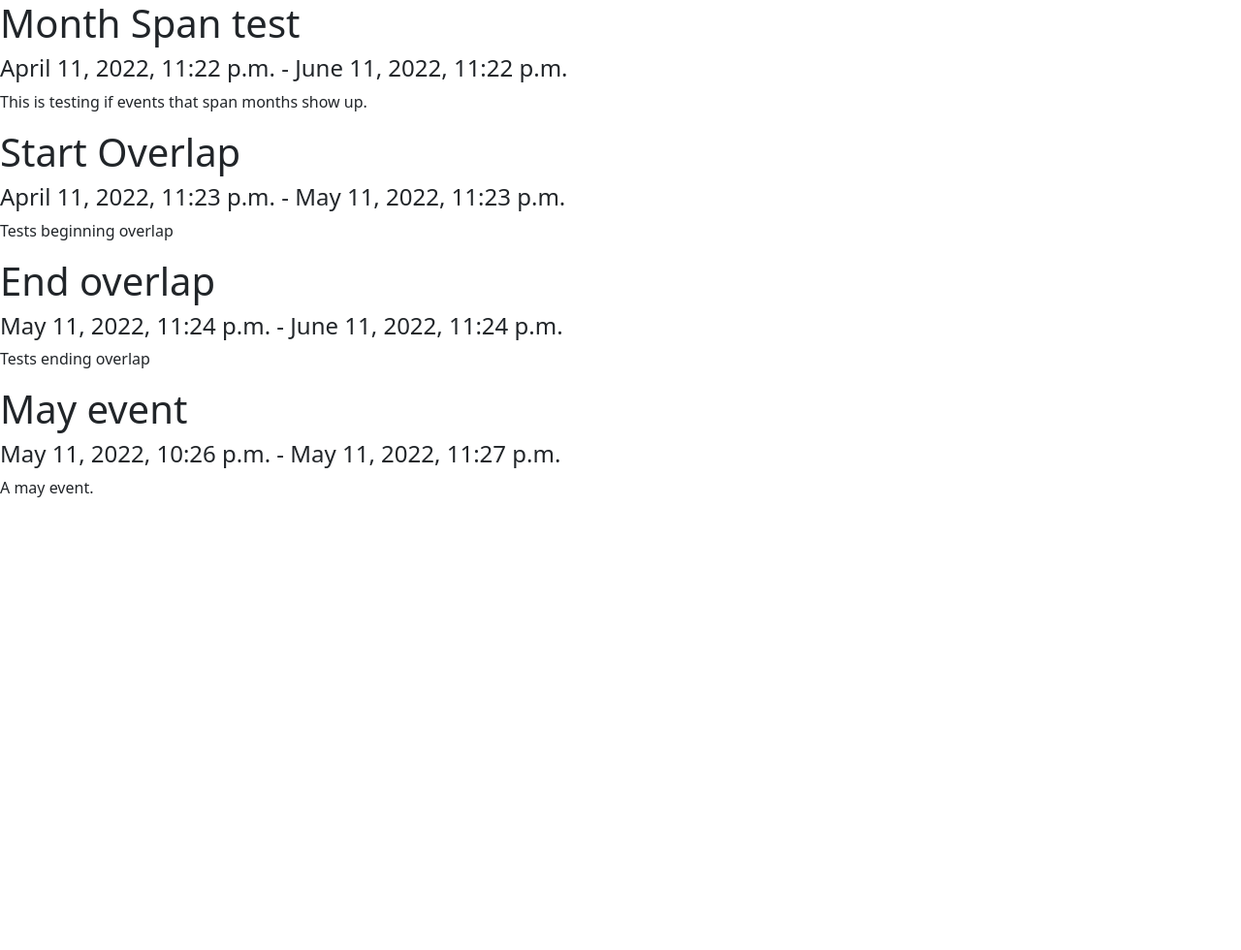
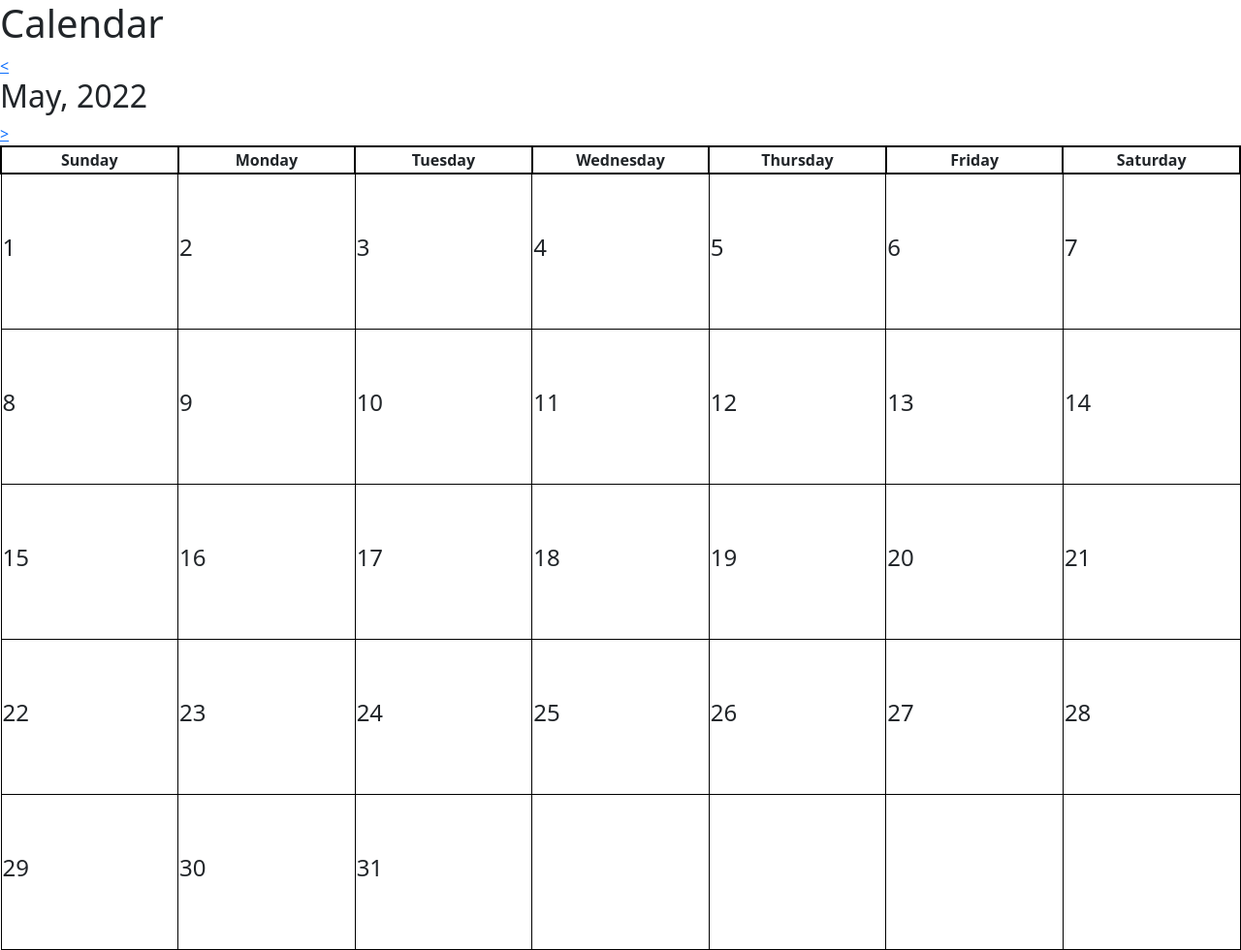
Before and after one commit to matthew-talamantes/ERL-portal, a Django app: page /events/calendar/2022/05/ in a window 1280 px wide. Shown: the whole page at 97% size. Before the commit the page ends 513 px from the top, so only its background shows below. Run offline with Django 4.2, Linux system fonts and the light colour scheme; data comes from the database, SQL or seed files in the repository.

Commit message:
Add basic calendar functionality

```diff
--- a/erlportal/erlportal/settings.py
+++ b/erlportal/erlportal/settings.py
@@ -139,6 +139,9 @@ USE_TZ = True
 # https://docs.djangoproject.com/en/4.0/howto/static-files/
 
 STATIC_URL = 'static/'
+STATICFILES_DIRS = [
+    BASE_DIR / "static",
+]
 MEDIA_ROOT = BASE_DIR / 'media'
 MEDIA_URL = '/media/'
 
--- a/erlportal/events/templates/events/calendar.html
+++ b/erlportal/events/templates/events/calendar.html
@@ -1,8 +1,32 @@
 {% extends "pages/base.html" %}
+{% load static %}
+{% block headinfo %}
+<link rel="stylesheet" type="text/css" href="{% static 'events/calendar.css' %}" />
+{% endblock headinfo %}
 {% block content %}
-{% for event in events %}
+<h1>Calendar</h1>
+<a href="" id="btn-prev-month">
+    < </a>
+        <h2>{{ monthName }}, {{ year }}</h2>
+        <a href="" id="btn-next-month">></a>
+        <table id="calendar">
+            <thead class="day-names">
+                <th>Sunday</th>
+                <th>Monday</th>
+                <th>Tuesday</th>
+                <th>Wednesday</th>
+                <th>Thursday</th>
+                <th>Friday</th>
+                <th>Saturday</th>
+            </thead>
+            <tbody id="calendar-body"></tbody>
+        </table>
+        <!-- {% for event in events %}
 <h1>{{ event.title }}</h1>
 <h4>{{ event.startTime }} - {{ event.endTime }}</h4>
 <p>{{ event.description }}</p>
-{% endfor %}
-{% endblock content %}
+{% endfor %} -->
+        {{ year|json_script:"year"}}
+        {{ month|json_script:"month"}}
+        <script type="text/javascript" src="{% static 'events/calendar.js' %}"></script>
+        {% endblock content %}
--- a/erlportal/events/views.py
+++ b/erlportal/events/views.py
@@ -35,12 +35,15 @@ class CalendarView(TemplateView):
     template_name = 'events/calendar.html'
 
     def get_context_data(self, **kwargs):
+        months = ('January', 'Febuary', 'March', 'April', 'May', 'June', 'July', 'August', 'September', 'October', 'November', 'December')
         context = super().get_context_data(**kwargs)
         year = int(self.kwargs.get('year'))
         month = int(self.kwargs.get('month'))
         daysInMonth = calendar.monthrange(year, month)[1]
         monthStart = timezone.make_aware(datetime.datetime(year, month, 1))
         monthEnd = timezone.make_aware(datetime.datetime(year, month, daysInMonth))
-
+        context['year'] = year
+        context['month'] = month
+        context['monthName'] = months[month - 1]
         context['events'] = Event.objects.filter(Q(startTime__gte=monthStart) | Q(endTime__gte=monthStart)).filter(Q(startTime__lte=monthEnd) | Q(endTime__lte=monthEnd))
         return context
--- a/erlportal/pages/templates/pages/base.html
+++ b/erlportal/pages/templates/pages/base.html
@@ -13,6 +13,7 @@
     {% endif %}
     <link href="https://cdn.jsdelivr.net/npm/bootstrap@5.1.3/dist/css/bootstrap.min.css" rel="stylesheet"
         integrity="sha384-1BmE4kWBq78iYhFldvKuhfTAU6auU8tT94WrHftjDbrCEXSU1oBoqyl2QvZ6jIW3" crossorigin="anonymous">
+    {% block headinfo %}{% endblock headinfo %}
 </head>
 
 <body>
--- /dev/null
+++ b/erlportal/static/events/calendar.css
@@ -0,0 +1,18 @@
+table#calendar {
+  border: 1px black solid;
+  width: 100%;
+  table-layout: fixed;
+}
+
+table#calendar thead.day-names th {
+  text-align: center;
+  border: 2px black solid;
+}
+
+table#calendar tbody#calendar-body td {
+  height: 10em;
+  text-align: left;
+  position: relative;
+  border: 1px black solid;
+}
+/*# sourceMappingURL=calendar.css.map */
--- /dev/null
+++ b/erlportal/static/events/calendar.js
@@ -0,0 +1,65 @@
+const buildCalendar = (month, year) => {
+    /*Month is 1 based when passed in. */
+
+    let monthIndex = month - 1;
+
+    const calendar = document.getElementById("calendar-body");
+    const prevBtn = document.getElementById('btn-prev-month');
+    const nextBtn = document.getElementById('btn-next-month');
+    const baseUrl = '/events/calendar';
+    let prevMonth = `${year}/${month - 1}`;
+    let nextMonth = `${year}/${month + 1}`;
+    if (monthIndex === 0) {
+        prevMonth = `${year - 1}/12`;
+    } else if (monthIndex === 11) {
+        nextMonth =  `${year + 1}/1`;
+    }
+
+    prevBtn.href = `${baseUrl}/${prevMonth}`;
+    nextBtn.href= `${baseUrl}/${nextMonth}`;
+
+    const daysInMonth = new Date(year, monthIndex + 1, 0).getDate();
+    const firstWeekday = new Date(year, monthIndex, 1).getDay();
+    const lastWeekday = new Date(year, monthIndex, daysInMonth).getDay();
+    const dayList = [];
+
+
+    for (let i = 0; i < firstWeekday; i++) {
+        dayList.push('');
+    }
+
+    for (let i = 1; i <= daysInMonth; i++) {
+        dayList.push(i);
+    }
+
+    if (lastWeekday < 6) {
+        const trailingDays = 6 - lastWeekday;
+        for (let i=0; i < trailingDays; i++) {
+            dayList.push('');
+        }
+    }
+
+    let weekDayCount = 0;
+    let htmlOutput = '';
+    dayList.forEach((item) => {
+        if (weekDayCount === 0) {
+            htmlOutput += `<tr><td class="cal-day"><h4>${item}</h4></td>`
+            weekDayCount++;
+        } else if (weekDayCount === 6) {
+            htmlOutput += `<td class="cal-day"><h4>${item}</h4></td></tr>`
+            weekDayCount = 0;
+        } else {
+            htmlOutput += `<td class="cal-day"><h4>${item}</h4></td>`;
+            weekDayCount++;
+        }
+
+    });
+
+    calendar.innerHTML = htmlOutput;
+
+
+};
+
+const year = parseInt(JSON.parse(document.getElementById('year').textContent));
+const month = parseInt(JSON.parse(document.getElementById('month').textContent));
+buildCalendar(month, year);
--- /dev/null
+++ b/erlportal/static/events/scss/calendar.scss
@@ -0,0 +1,21 @@
+table#calendar {
+    border: 1px black solid;
+    width: 100%;
+    table-layout: fixed;
+
+    thead.day-names {
+        th {
+            text-align: center;
+            border: 2px black solid;
+        }
+    }
+
+    tbody#calendar-body {
+        td {
+            height: 10em;
+            text-align: left;
+            position: relative;
+            border: 1px black solid;
+        }
+    }
+}
```
Also changed, not shown: 1 other file.
